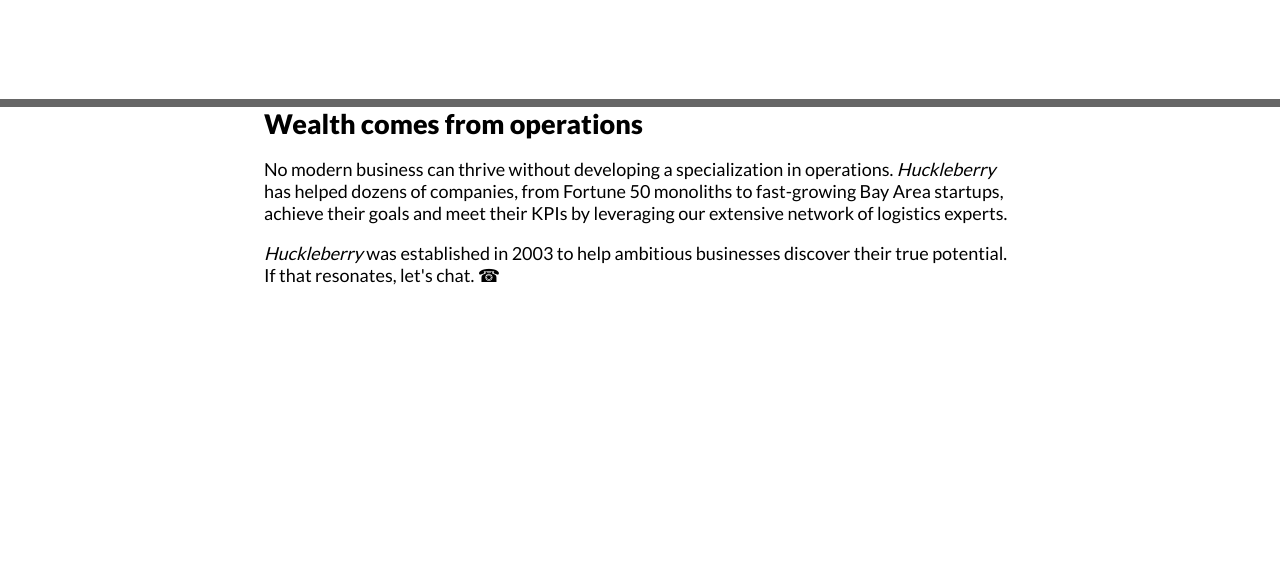
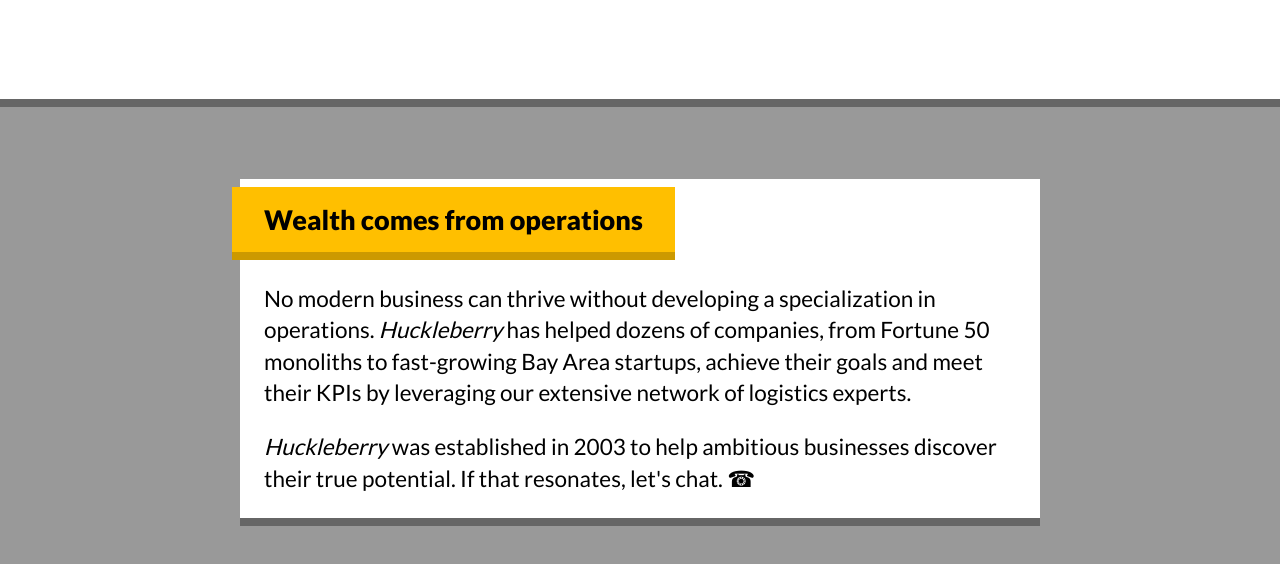
Before and after one commit to phhien203/flow-layout-workshop, a website: page index.html in a window 1280 px wide. Shown: the part 340-904 px from the top of the page. Before the commit the page ends 800 px from the top, so only its background shows below. Drawn offline with Linux system fonts and the light colour scheme.

Commit message:
Add style for main section

```diff
--- a/style.css
+++ b/style.css
@@ -44,6 +44,36 @@
 }
 
 .intro-chunk .title {
-    font-size: 2rem;
-    margin-bottom: 32px;
+  font-size: 2rem;
+  margin-bottom: 32px;
 }
+
+main {
+  padding: 96px 0;
+  background-color: hsl(0deg, 0%, 60%);
+}
+
+.card {
+  padding: 24px;
+  margin: -24px;
+  background-color: hsl(0deg, 0%, 100%);
+  border-bottom: 8px solid hsl(0deg, 0%, 40%);
+}
+
+.card p {
+  font-size: 1.25rem;
+  line-height: 1.4;
+}
+
+.card p:last-child {
+  margin-bottom: 0;
+}
+
+.indented-heading {
+  padding: 16px 32px;
+  margin-left: -32px;
+  margin-top: -16px;
+  width: fit-content;
+  background-color: hsl(45deg, 100%, 50%);
+  border-bottom: 8px solid hsl(45deg, 100%, 40%);
+}
```
